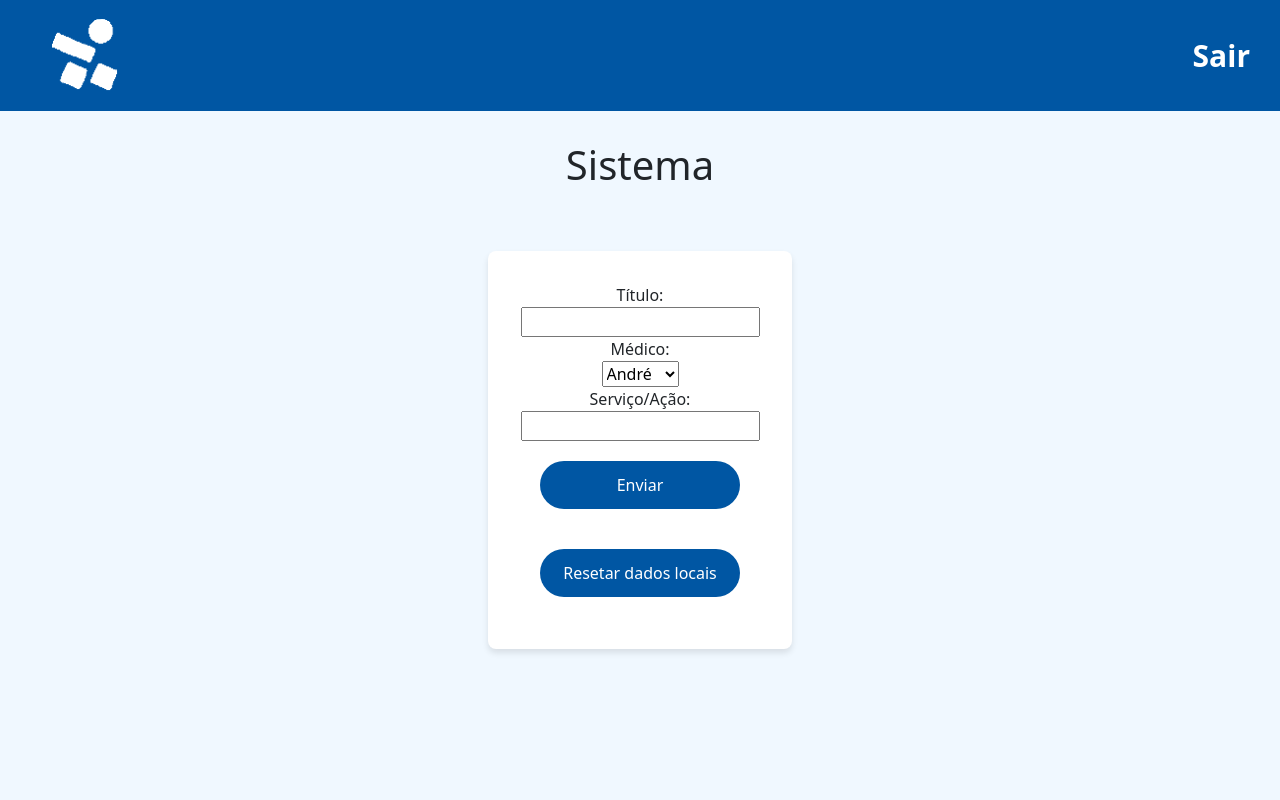
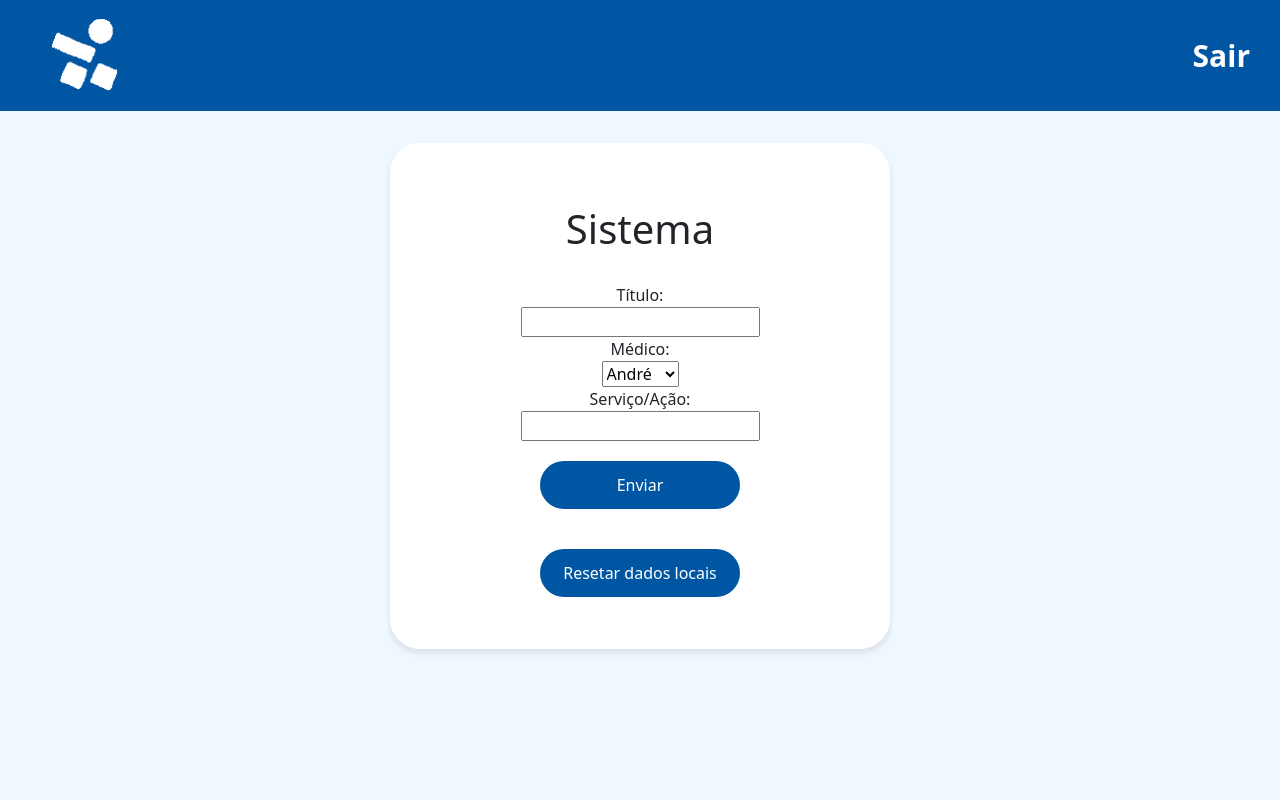
Before and after one commit to EPDM-Corporation/Challenge-Hospital-Sabara-Web-Dev-Front-End, a React (Vite) app: page /system in a window 1280 px wide. Shown: the top 800 px of the page. Built offline with nearby package versions, Linux system fonts and the light colour scheme.

Commit message:
Criando a função de resetar dados do local storage

```diff
--- a/src/routes/System.css
+++ b/src/routes/System.css
@@ -17,6 +17,14 @@
     display: flex;
     flex-direction: column;
     align-items: center;
+    align-items: center;
+    max-width: 500px;
+    margin: 2rem auto;
+    background: white;
+    padding: 2rem;
+    border-radius: 8px;
+    box-shadow: 0 4px 6px rgba(0, 0, 0, 0.1);
+    border-radius: 30px;
 }
 
 #systemH2{
@@ -24,15 +32,6 @@
     font-size: 40px;
 }
 
-.systemForms{
-    align-items: center;
-    max-width: 500px;
-    margin: 2rem auto;
-    background: white;
-    padding: 2rem;
-    border-radius: 8px;
-    box-shadow: 0 4px 6px rgba(0, 0, 0, 0.1);
-}
 
 .systemButton{
     border-radius: 30px;
--- a/src/routes/System.jsx
+++ b/src/routes/System.jsx
@@ -35,7 +35,6 @@ const System = () => {
     localUser.push(formData);
     localStorage.setItem(medic, JSON.stringify(localUser));
     localUser = localStorage.getItem(medic);
-    alert("Notificação enviada!")
     setFormData({
       id: null,
       title: '',
@@ -44,7 +43,11 @@ const System = () => {
     })
     alert("Dados enviados!")
   }
+  const formReset = () =>{
+    localStorage.clear();
+    alert("Dados resetados")
 
+  }
   return (
     <div className='systemBody'>
       <header>
@@ -58,7 +61,7 @@ const System = () => {
           <input type="text" id="systemTitle" required onChange={(c) => formData.title = c.target.value}></input>
 
           <label>Médico:</label>
-          <select id="systemMedic" name="medico" required>
+          <select id="systemMedic" name="medico">
             <option value="andre1">André</option>
             <option value="nicolas2">Nicolas</option>
           </select>
@@ -66,9 +69,9 @@ const System = () => {
           <label>Serviço/Ação: </label>
           <input type="text" id="systemAction" required onChange={(c) => formData.desc = c.target.value}></input>
           <button className='systemButton' onClick={formSend}>Enviar</button>
-          <button className='systemButton'>Resetar dados locais</button>
+
         </form>
-
+        <button className='systemButton' onClick={formReset}>Resetar dados locais</button>
       </section>
       <Footer />
     </div>
```
